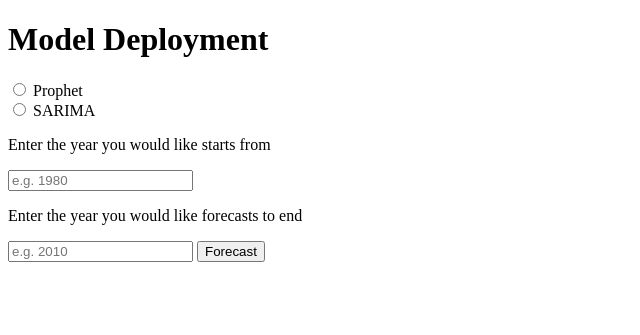
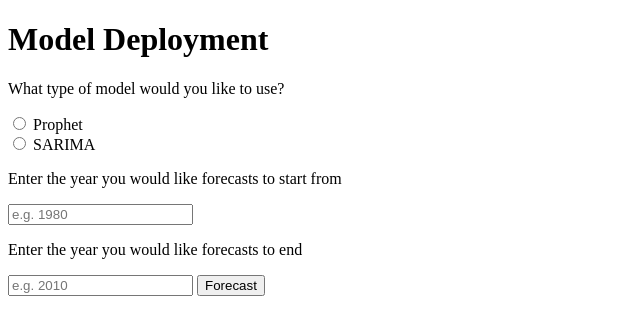
Before and after one commit to aswerve97/US_Population, a Flask app: page / in a window 1280 px wide. Shown: the top 335 px of the page, without its empty margins (0-640 px from the left). Run offline with Flask 2, Linux system fonts and the light colour scheme; parts of the project's set-up code (start-up, migrations or seed data) failed here and were passed over.

Commit message:
fixed post request issue and added a heroku file

```diff
--- a/app.py
+++ b/app.py
@@ -8,23 +8,13 @@
 def hello():
     return render_template('index.html')
 
-
-@app.route('/sub', methods=['POST'])
-def submit():
-    if request.method == "POST":
-        name = request.form['username']
-    return render_template('sub.html', n=name)
-
 @app.route('/date', methods=['POST'])
 def submit_date():
     if request.method == "POST":
-        year = request.form['year_request']
-    forecast_dict = predict('1980', year )
+        start_year = request.form['start_year']
+        end_year = request.form['end_year']
+    forecast_dict = predict(start_year, end_year )
     return  jsonify(forecast_dict)
-
-@app.route('/myForm', methods=['POST'])
-def type_model():
-    pass
 
 
 if __name__ == '__main__':
--- a/templates/index.html
+++ b/templates/index.html
@@ -10,25 +10,23 @@
 
 <body>
     <h1>Model Deployment</h1>
-    <form name="/myForm" action="" method="post" onsubmit="">
+
+
+
+
+
+    <form action="/date" method="POST">
+        <p>What type of model would you like to use?</p>
         <input type="radio" id=prophet name="model" value="prophet">
         <label for="prophet">Prophet</label>
         <br>
         <input type="radio" id=sarima name="model" value="sarima">
         <label for="prophet">SARIMA</label>
         <br>
-        </form>
-
-        <p>Enter the year you would like starts from</p>
-        <form action="/start" method="POST">
-            <input type="Start Date" name="year_request" placeholder="e.g. 1980">
-        </form>
-
-
-
-    <p>Enter the year you would like forecasts to end</p>
-    <form action="/date" method="POST">
-        <input type="Start Date" name="year_request" placeholder="e.g. 2010">
+        <p>Enter the year you would like forecasts to start from</p>
+        <input type="Start Date" name="start_year" placeholder="e.g. 1980">
+        <p>Enter the year you would like forecasts to end</p>
+        <input type="Start Date" name="end_year" placeholder="e.g. 2010">
         <input type="submit" value="Forecast" >
     </form>
 
```
Also changed, not shown: 1 other file.
